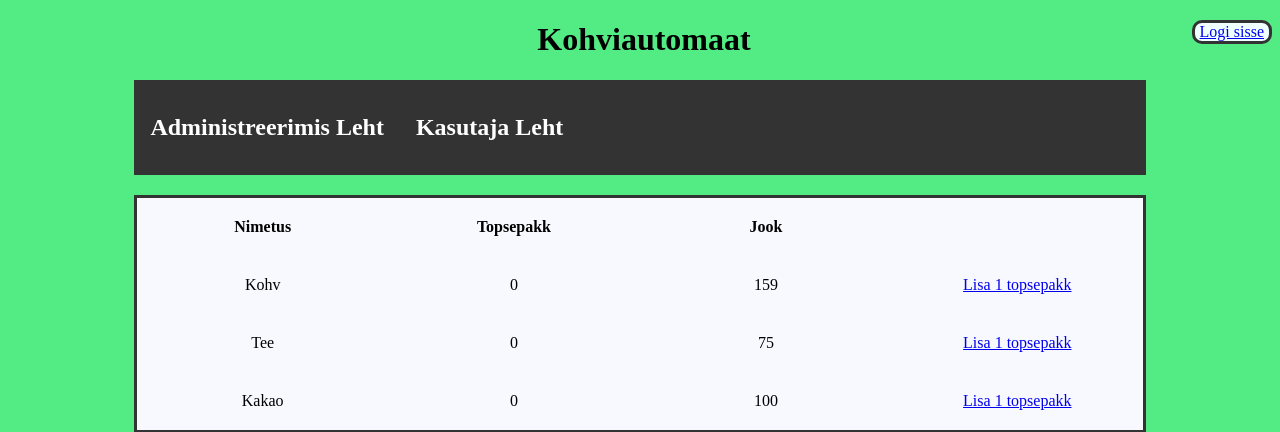
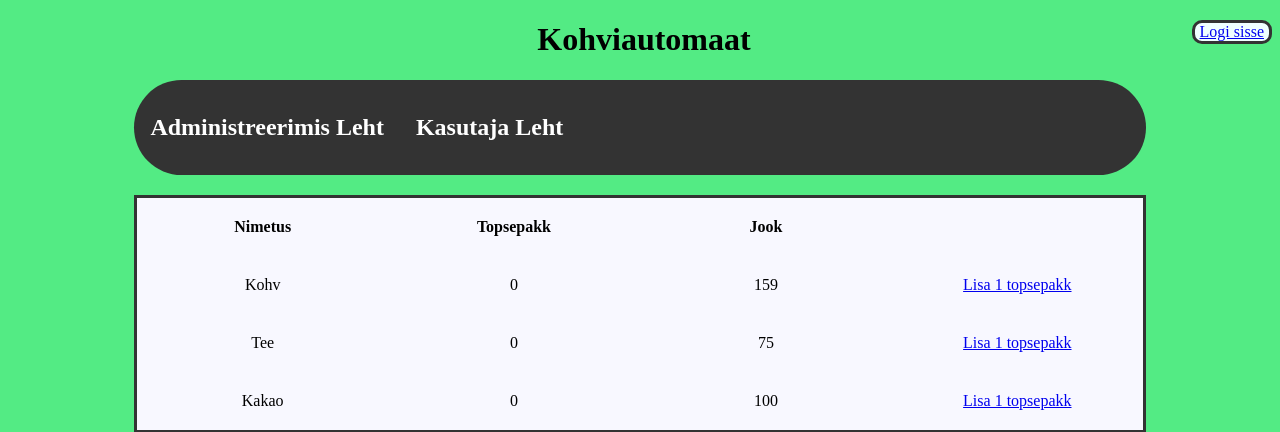
Before and after one commit to KiLcRaFt/Kohviautomaat-PHP, a PHP site: page /adminleht.php in a window 1280 px wide. Shown: the top 432 px of the page. Run offline with PHP 8.4, Linux system fonts and the light colour scheme; data comes from the database, SQL or seed files in the repository; data that the repository does not hold is empty.

Commit message:
Ümardatud nurgad ülemises menüüs

```diff
--- a/kohviautomat/adminleht.php
+++ b/kohviautomat/adminleht.php
@@ -44,7 +44,7 @@ if(isset($_REQUEST["pluss"])){
     ?>
 </header>
 <nav>
-    <ul class="navigation">
+    <ul class="navigation" style="border-radius: 150px;">
         <li class="navi"><h2><a href=""> Administreerimis Leht </a></h2></li>
         <li class="navi"><h2><a href="kasutajaleht.php"> Kasutaja Leht </a></h2></li>
     </ul>
```
